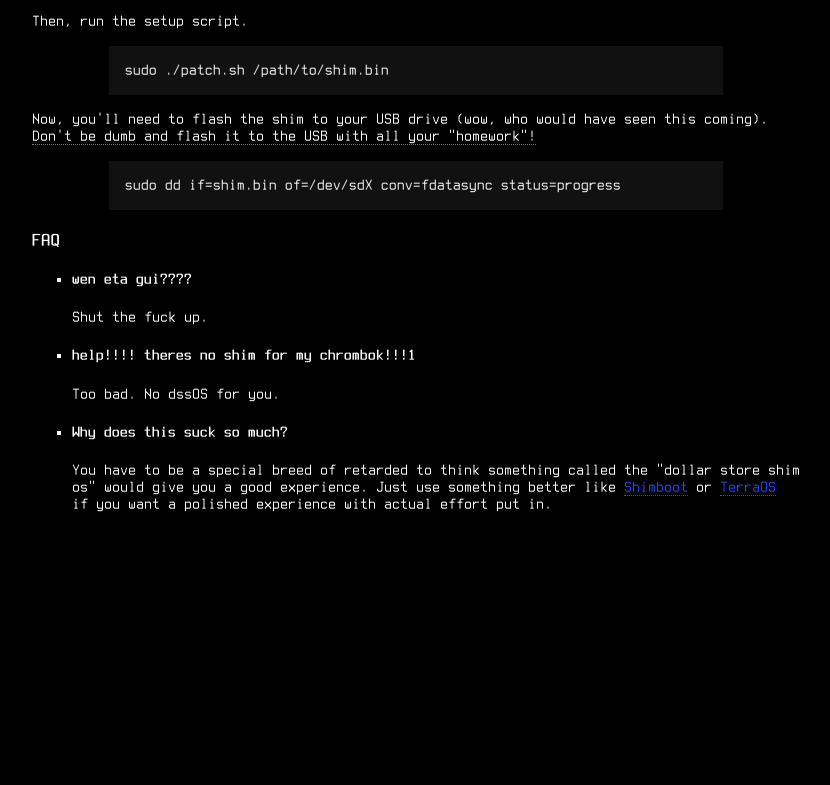
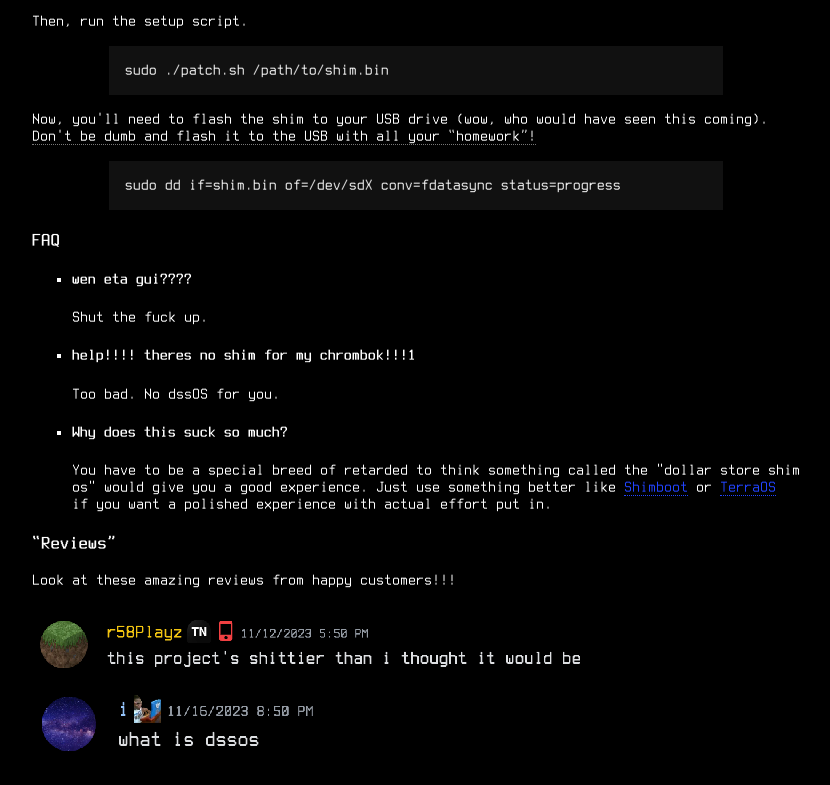
Before and after one commit to BomberFish/dssOS, a plain HTML site: page index.html in a window 1280 px wide. Shown: the part 657-1442 px from the top of the page, without its empty margins (224-1054 px from the left). Before the commit the page ends 1186 px from the top, so only its background shows below. Drawn offline with Linux system fonts and the light colour scheme.

Commit message:
add reviews

```diff
--- a/index.html
+++ b/index.html
@@ -51,7 +51,7 @@ sudo ./patch.sh /path/to/shim.bin</pre>
     <p>Now, you'll need to flash the shim to your USB drive (wow, who would have seen this coming). <hint
             lore="DD (commonly known as disk destroyer) will wipe everything on the drive, including your 15 gigabyte hentai collection. Don't say I didn't warn you.">
             Don't be dumb and flash it to the USB with all your
-            "homework"!</hint>
+            ‟homework”!</hint>
     </p>
     <pre>
 sudo dd if=shim.bin of=/dev/sdX conv=fdatasync status=progress</pre>
@@ -70,6 +70,10 @@ sudo dd if=shim.bin of=/dev/sdX conv=fdatasync status=progress</pre>
             <p>You have to be a special breed of retarded to think something called the "dollar store shim os" would give you a good experience. Just use something better like <a href="https://shimboot.ading.dev">Shimboot</a> or <a href="https://github.com/r58playz/TerraOS">TerraOS</a> if you want a polished experience with actual effort put in.</p>
         </li>
     </ul>
+    <h3>‟Reviews”</h3>
+    <p>Look at these amazing reviews from happy customers!!!</p>
+    <img class="review" src="web/r58.png" alt="r58playz says: this project's shittier than i thought it would be">
+    <img class="review" src="web/interpolation.png" alt="interpolation says: what is dssos">
 </body>
 <script src="web/main.js" defer></script>
 </html>
--- a/web/main.css
+++ b/web/main.css
@@ -106,6 +106,12 @@ pre:not(#title) {
     padding: 16px;
 }
 
+.review {
+    width: auto;
+    height: 64px;
+    margin: 7px;
+}
+
 ::-webkit-scrollbar {
     width: 5px;
 }
```
Also changed, not shown: web/interpolation.png (added), web/r58.png (added).
